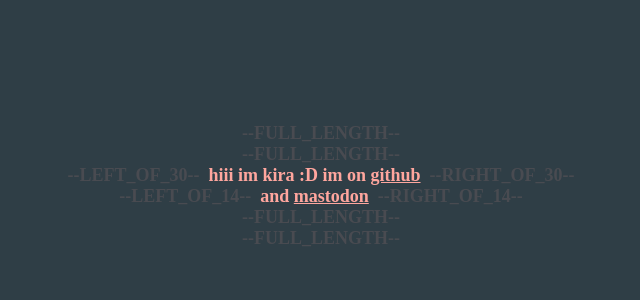
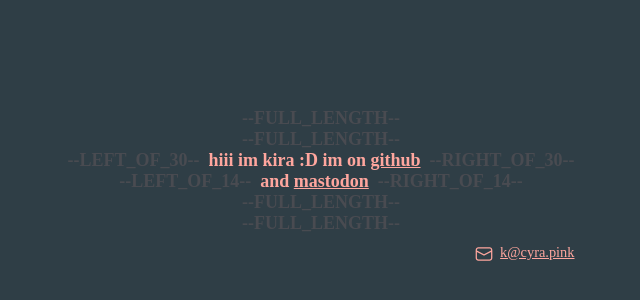
Before and after one commit to cyradotpink/website, a plain HTML site: page assets/index.html in a window 1280 px wide. Shown: the part 214-514 px from the top of the page, without its empty margins (319-959 px from the left). Drawn offline with Linux system fonts and the light colour scheme; a web font is replaced by a local one.

Commit message:
merge main

```diff
--- a/assets/index.html
+++ b/assets/index.html
@@ -1,23 +1,28 @@
 <!DOCTYPE html>
-
+<html>
     <head>
         <title>Kira's website</title>
-    <link rel="icon" href="favicon.svg">
-    <link rel="stylesheet" href="https://code.cdn.mozilla.net/fonts/fira.css">
+        <link rel="icon" href="favicon.svg" />
+        <link rel="stylesheet" href="https://code.cdn.mozilla.net/fonts/fira.css" />
         <style>
             body {
-            background-color: #2F3E46;
-            font-family: "Fira Mono";
+                background-color: #2f3e46;
+                font-family: 'Fira Mono';
                 font-weight: bold;
                 font-size: min(1.125rem, 5vw);
             }
-        body, a {
-            color: #FFA69E20;
+            body,
+            a {
+                color: #ffa69e20;
             }
-        .pink {
-            color: #FFA69E;
+            .pink,
+            .pink a {
+                color: #ffa69e;
+                fill: #ffa69e;
             }
-        html, body, #c1 {
+            html,
+            body,
+            #c1 {
                 height: 100%;
                 margin: 0;
                 text-align: center;
@@ -30,31 +35,60 @@
                 justify-content: center;
                 align-items: center;
             }
+            #email-container {
+                margin-top: min(10px, 2vw);
+                text-align: right;
+                width: min(100%, calc(100vw - min(40px, 10vw)));
+                display: inline-block;
+                font-weight: normal;
+                font-size: min(0.9rem, 4vw);
+            }
+            #email-container svg {
+                height: min(20px, 6vw);
+                display: inline-block;
+                vertical-align: middle;
+                margin-right: 3px;
+            }
         </style>
 
-    <meta name="viewport" content="width=device-width, initial-scale=1.0">
+        <meta name="viewport" content="width=device-width, initial-scale=1.0" />
     </head>
 
     <body>
         <div id="c1">
             <span>
                 --FULL_LENGTH--
-        <br>
+                <br />
                 --FULL_LENGTH--
-        <br>
+                <br />
                 --LEFT_OF_30--
-        <span class="pink">&nbsp;hiii im kira :D im on <a class="pink" href="https://github.com/cyradotpink/">github</a>&nbsp;</span>
+                <span class="pink"
+                    >&nbsp;hiii im kira :D im on
+                    <a href="https://github.com/cyradotpink/">github</a>&nbsp;</span
+                >
                 --RIGHT_OF_30--
-        <br>
+                <br />
                 --LEFT_OF_14--
-        <span class="pink">&nbsp;and <a class="pink" rel="me" href="https://social.treehouse.systems/@kira">mastodon</a>&nbsp;</span>
+                <span class="pink"
+                    >&nbsp;and
+                    <a rel="me" href="https://social.treehouse.systems/@kira">mastodon</a
+                    >&nbsp;</span
+                >
                 --RIGHT_OF_14--
-        <br>
+                <br />
                 --FULL_LENGTH--
-        <br>
+                <br />
                 --FULL_LENGTH--
+                <br />
+                <div id="email-container" class="pink">
+                    <svg xmlns="http://www.w3.org/2000/svg" viewBox="0 0 48 48">
+                        <path
+                            d="M 10.5 8 C 6.9280619 8 4 10.928062 4 14.5 L 4 33.5 C 4 37.071938 6.9280619 40 10.5 40 L 37.5 40 C 41.071938 40 44 37.071938 44 33.5 L 44 14.5 C 44 10.928062 41.071938 8 37.5 8 L 10.5 8 z M 10.5 11 L 37.5 11 C 39.450062 11 41 12.549938 41 14.5 L 41 15.605469 L 24 24.794922 L 7 15.605469 L 7 14.5 C 7 12.549938 8.5499381 11 10.5 11 z M 7 19.015625 L 23.287109 27.820312 A 1.50015 1.50015 0 0 0 24.712891 27.820312 L 41 19.015625 L 41 33.5 C 41 35.450062 39.450062 37 37.5 37 L 10.5 37 C 8.5499381 37 7 35.450062 7 33.5 L 7 19.015625 z"
+                        />
+                    </svg>
+                    <a href="mailto:k@cyra.pink">k@cyra.pink</a>
+                </div>
             </span>
         </div>
     </body>
-
 </html>
```
Lines whose indentation alone changed are shown as unchanged.
